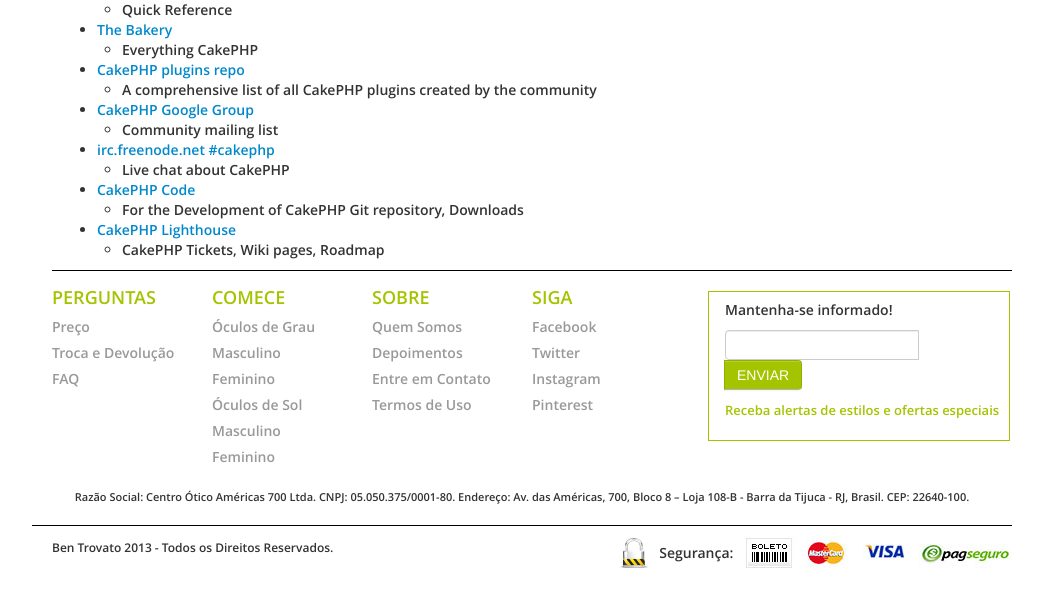
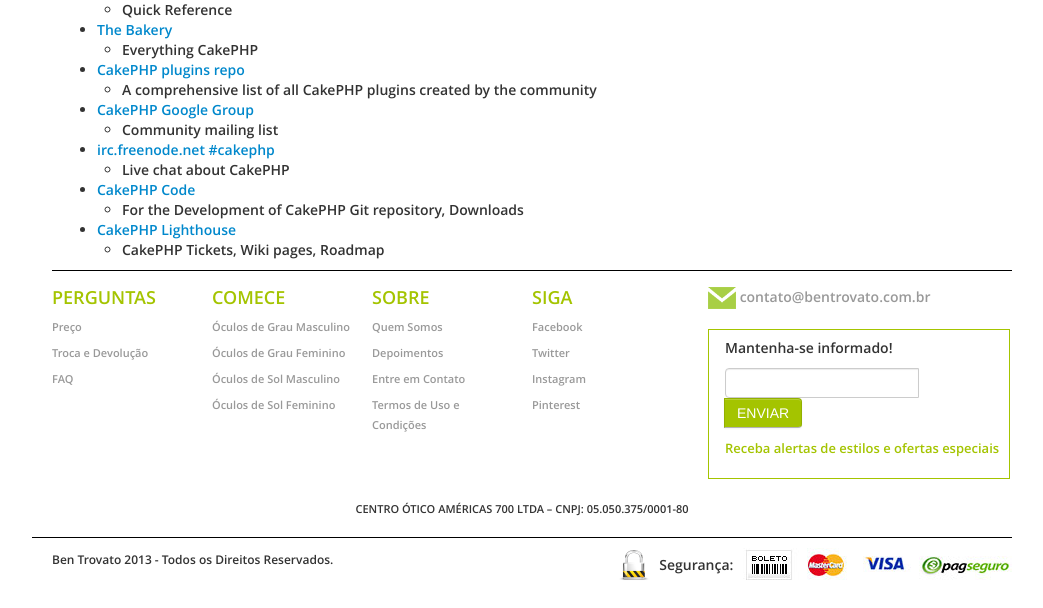
Before and after one commit to dabwax/ben-trovato, a CakePHP app: template app/View/Pages/home.ctp in a window 1280 px wide. Shown: the part 1032-1640 px from the top of the page, without its empty margins (98-1141 px from the left). Before the commit the page ends 1600 px from the top, so only its background shows below. Run offline with PHP 8.4 and a stand-in for CakePHP, Linux system fonts and the light colour scheme; the template is opened without the code that fills it, so the values that code supplies are empty; form fields are guessed from the names that the template uses; some libraries are stand-ins or nearby versions.

Commit message:
Finalização da Home segundo ppt.

```diff
--- a/app/View/Layouts/default.ctp
+++ b/app/View/Layouts/default.ctp
@@ -283,12 +283,10 @@
 
 				<div class="span2">
 					<h3 class="footer-title">Comece</h3>
-					<a>Óculos de Grau</a>
-					<a href="<?php echo $this->Html->url( array('controller' => 'glasses', 'action' => 'all', 'masculino', 'grau') ); ?>">Masculino</a>
-					<a href="<?php echo $this->Html->url( array('controller' => 'glasses', 'action' => 'all', 'feminino', 'grau') ); ?>">Feminino</a>
-					<a>Óculos de Sol</a>
-					<a href="<?php echo $this->Html->url( array('controller' => 'glasses', 'action' => 'all', 'masculino', 'solar') ); ?>">Masculino</a>
-					<a href="<?php echo $this->Html->url( array('controller' => 'glasses', 'action' => 'all', 'feminino', 'solar') ); ?>">Feminino</a>
+					<a href="<?php echo $this->Html->url( array('controller' => 'glasses', 'action' => 'all', 'masculino', 'grau') ); ?>">Óculos de Grau Masculino</a>
+					<a href="<?php echo $this->Html->url( array('controller' => 'glasses', 'action' => 'all', 'feminino', 'grau') ); ?>">Óculos de Grau Feminino</a>
+					<a href="<?php echo $this->Html->url( array('controller' => 'glasses', 'action' => 'all', 'masculino', 'solar') ); ?>">Óculos de Sol Masculino</a>
+					<a href="<?php echo $this->Html->url( array('controller' => 'glasses', 'action' => 'all', 'feminino', 'solar') ); ?>">Óculos de Sol Feminino</a>
 				</div>
 
 				<div class="span2">
@@ -296,7 +294,7 @@
 					<a href="<?php echo $this->Html->url( array('controller' => 'pages', 'action' => 'display', 'quem-somos') ); ?>">Quem Somos</a>
 					<a href="<?php echo $this->Html->url( array('controller' => 'testemonials', 'action' => 'index') ); ?>">Depoimentos</a>
 					<a href="<?php echo $this->Html->url( array('controller' => 'pages', 'action' => 'display', 'contato') ); ?>">Entre em Contato</a>
-					<a href="<?php echo $this->Html->url( array('controller' => 'pages', 'action' => 'display', 'termos-de-uso') ); ?>">Termos de Uso</a>
+					<a href="<?php echo $this->Html->url( array('controller' => 'pages', 'action' => 'display', 'termos-de-uso') ); ?>">Termos de Uso e Condições</a>
 				</div>
 
 				<div class="span2">
@@ -312,6 +310,13 @@
 					<a class="socialite facebook-like" data-href="http://www.bentrovato.com.br/">
 						Share on Facebook
 					</a>
+
+					<a href="mailto:contato@bentrovato.com.br" style="float: left; display: inline; width: 100%; margin-left: 16px; color: #999; text-decoration: none;">
+						<?php echo $this->Html->image('email_verde.png', array('style' => 'width: 28px;') ); ?>
+						contato@bentrovato.com.br
+					</a>
+
+					<div class="clear clearfix"></div>
 
 					<div id="newsletter-footer">
 						<p>Mantenha-se informado!</p>
@@ -335,7 +340,7 @@
 				<div class="clear clearfix"></div>
 
 				<p class="span12 text-center" style="font-size: 11px; margin-top: 20px;">
-					Razão Social: Centro Ótico Américas 700 Ltda. CNPJ: 05.050.375/0001-80. Endereço: Av. das Américas, 700, Bloco 8 – Loja 108-B - Barra da Tijuca - RJ, Brasil. CEP: 22640-100.
+					CENTRO ÓTICO AMÉRICAS 700 LTDA – CNPJ: 05.050.375/0001-80
 				</p>
 
 			</div>
--- a/app/webroot/css/default.css
+++ b/app/webroot/css/default.css
@@ -254,7 +254,7 @@ footer .span2 a {
 	display: inline;
 	clear: both;
 	color: #999;
-	font-size: 14px;
+	font-size: 11px;
 	margin-top: 6px;
 }
 footer #newsletter-footer {
```
Also changed, not shown: app/webroot/img/email_verde.png (added).
